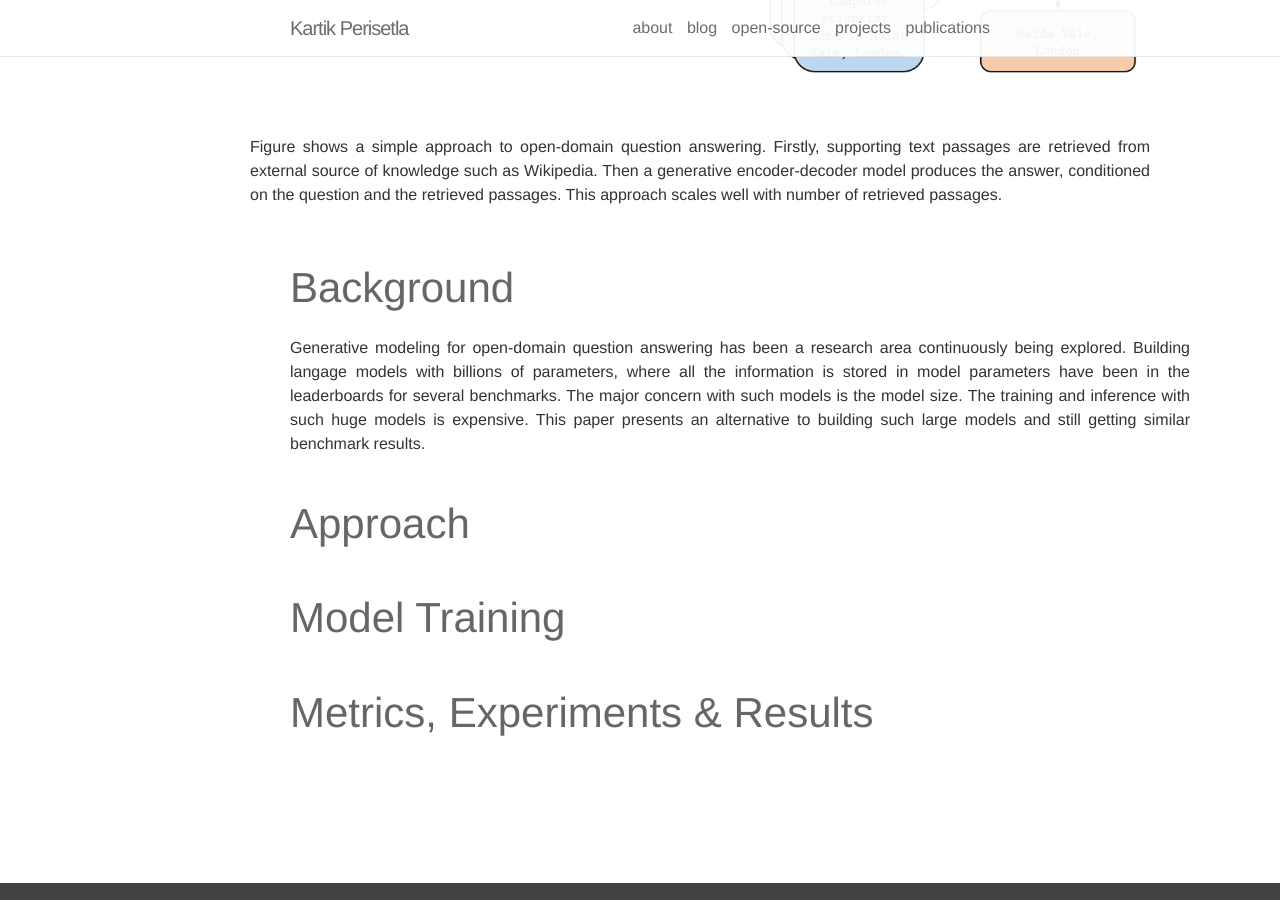
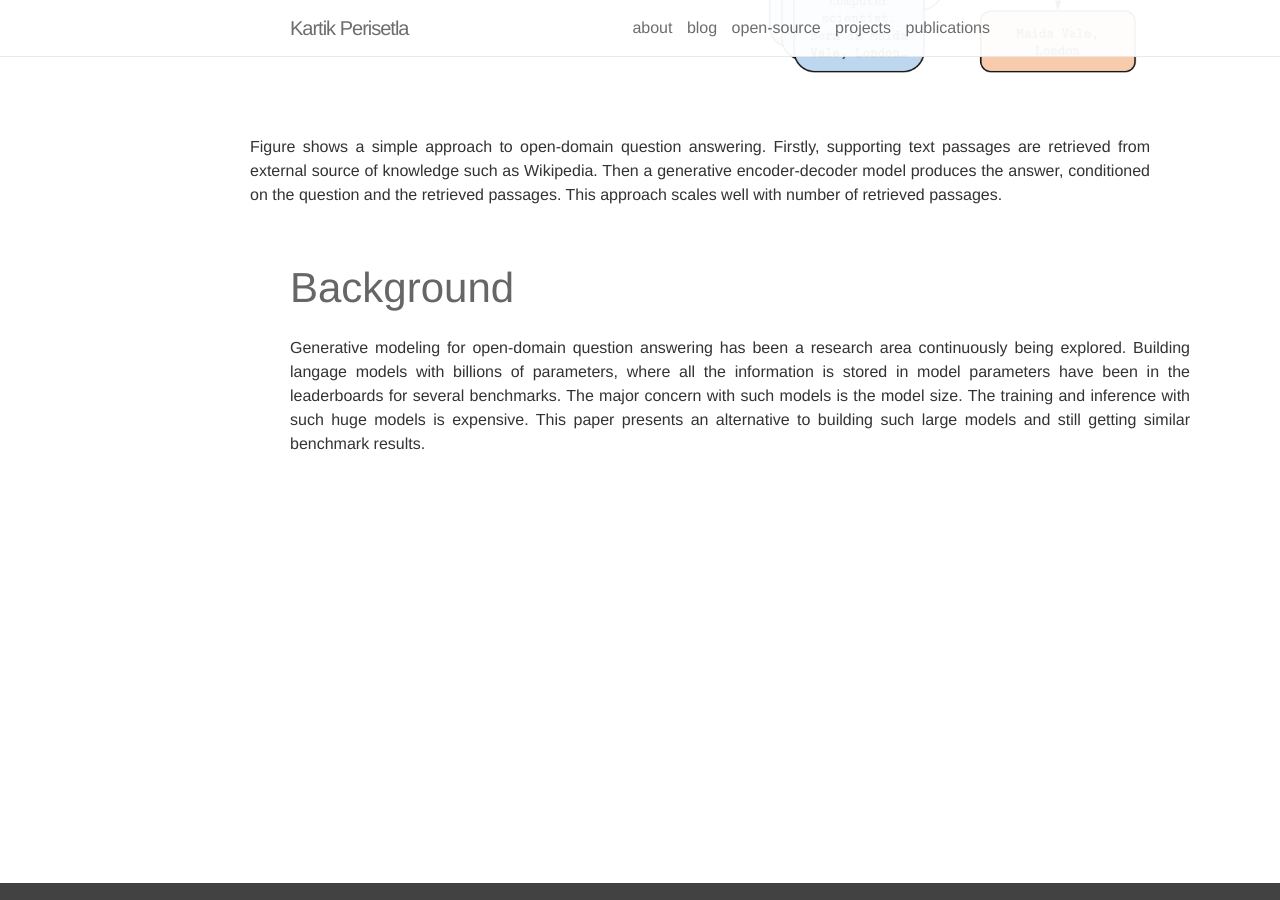
Before and after one commit to kartikperisetla/kartikperisetla.github.io, a Jekyll site: the page built from _posts/2020-07-25-leveraging-passage-retrieval-generative-models-qna.markdown, in a window 1280 px wide and 900 px high, scrolled down 835 px. Built offline with Jekyll 4.4.1, drawn with Linux system fonts in a browser that asks for light colours; nearby versions of some CDN libraries; comment, search, counter and statistics services are not loaded.

Commit message:
Update 2020-07-25-leveraging-passage-retrieval-generative-models-qna.markdown

```diff
--- a/_posts/2020-07-25-leveraging-passage-retrieval-generative-models-qna.markdown
+++ b/_posts/2020-07-25-leveraging-passage-retrieval-generative-models-qna.markdown
@@ -35,24 +35,6 @@ Figure shows a simple approach to open-domain question answering. Firstly, suppo
 <p align="justify">
 Generative modeling for open-domain question answering has been a research area continuously being explored. Building langage models with billions of parameters, where all the information is stored in model parameters have been in the leaderboards for several benchmarks. The major concern with such models is the model size. The training and inference with such huge models is expensive. This paper presents an alternative to building such large models and still getting similar benchmark results.
 </p>
-<h2>
-    Approach
-</h2>
-<p align="justify">
-</p>
-
-<h2>
-    Model Training
-</h2>
-<p align="justify">
-</p>
-
-<h2>
-    Metrics, Experiments & Results
-</h2>
-<p align="justify">
-</p>
-
 
 <br/>
 {% if page.comments %}
```
